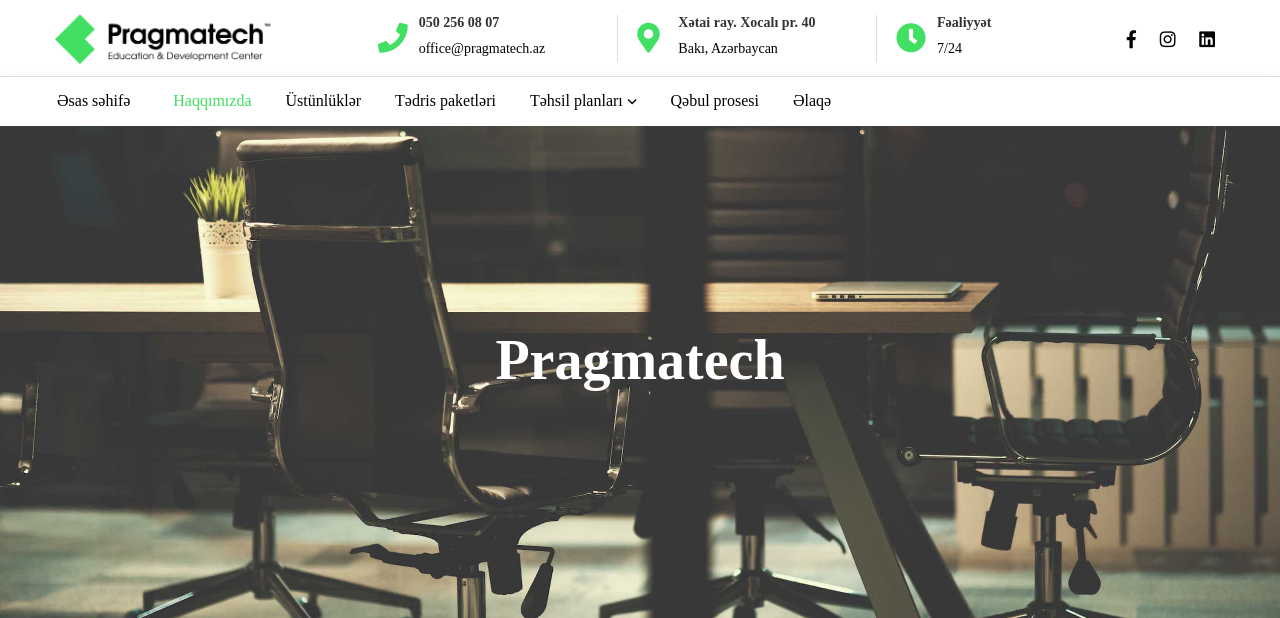
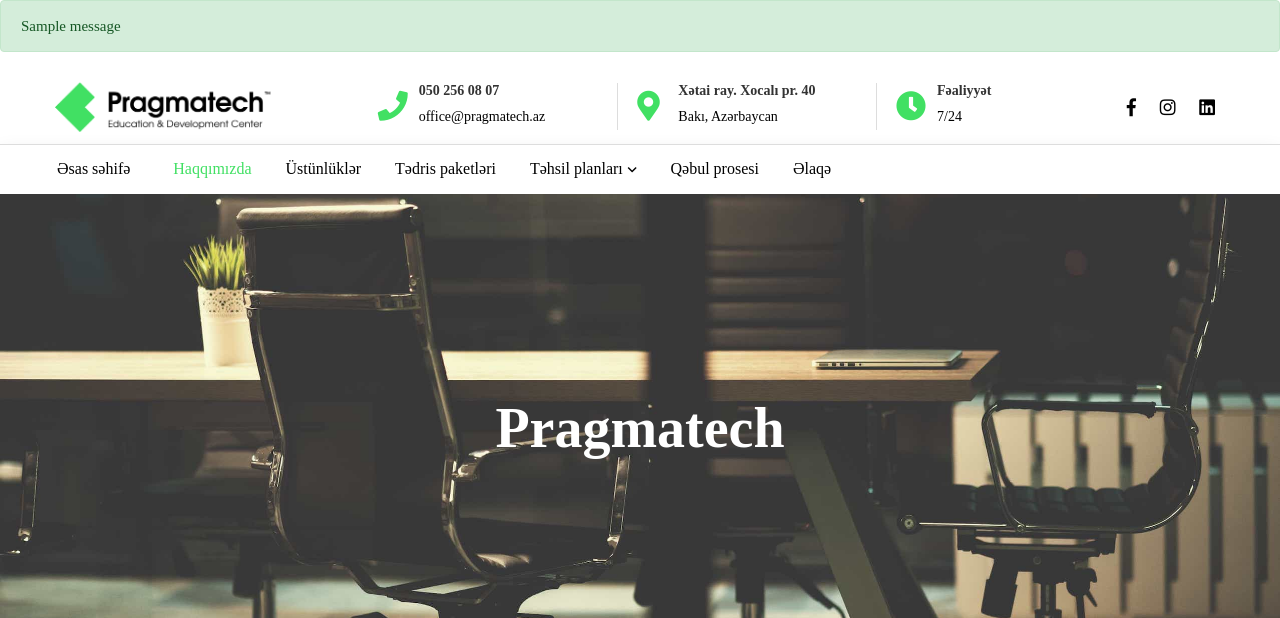
Before and after one commit to theprogbash/pragmatech, a Django app: page /about-us in a window 1280 px wide. Shown: the top 618 px of the page. Run offline with Django 3.2, Linux system fonts and the light colour scheme; tables that the repository leaves empty hold one stand-in row (values such as "Sample post"); one stand-in notice (Sample message) is shown; some libraries are stand-ins or nearby versions; some web fonts are replaced.

Commit message:
Added success message test

```diff
--- a/pragmatechapp/views.py
+++ b/pragmatechapp/views.py
@@ -2,6 +2,7 @@
 from .models import Applicant, Message
 from django.core.mail import send_mail
 from django.conf import settings
+from django.contrib import messages
 
 def index(request):
     context = {
@@ -15,6 +16,7 @@
         from_email = settings.SERVER_EMAIL
         recipient_list = [applicant_email]
         send_mail(subject, message, from_email, recipient_list)
+        messages.info(request, 'Müraciətiniz qəbul olundu.')
         if request.POST.get('email'):
             Applicant.objects.create(
                 name = request.POST.get('name'),
--- a/templates/pragmatechapp/base.html
+++ b/templates/pragmatechapp/base.html
@@ -159,6 +159,13 @@
         </div>
     </div>
 
+    {% if messages %}
+    <div class="alert alert-success" role="alert">
+        {% for message in messages %}
+            <span>{{ message }}</span>
+        {% endfor %}
+    </div>
+    {% endif %}
     <!--====================  header area ====================-->
     <div class="header-area header-sticky only-mobile-sticky">
         <div class="container">
```
